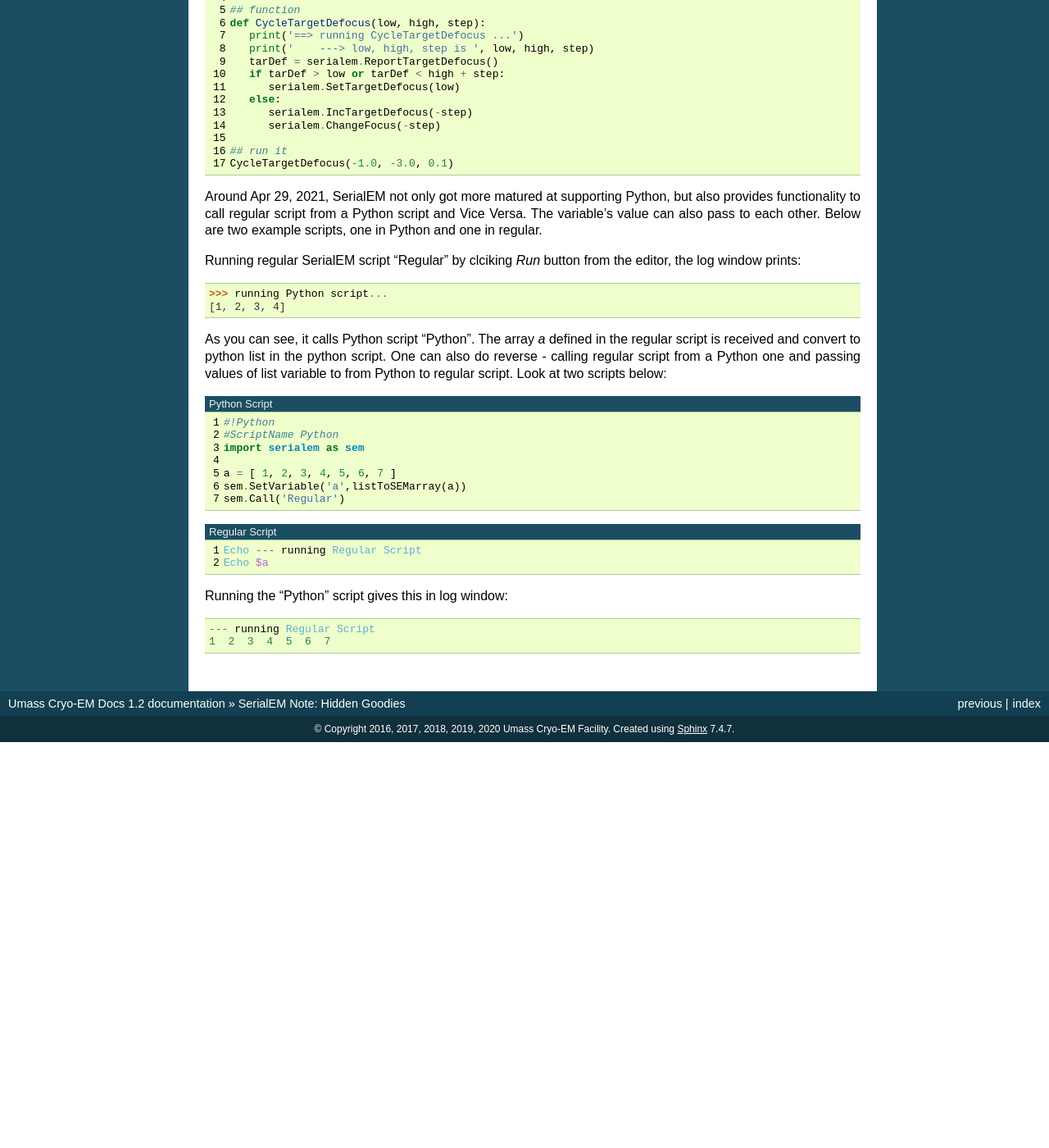
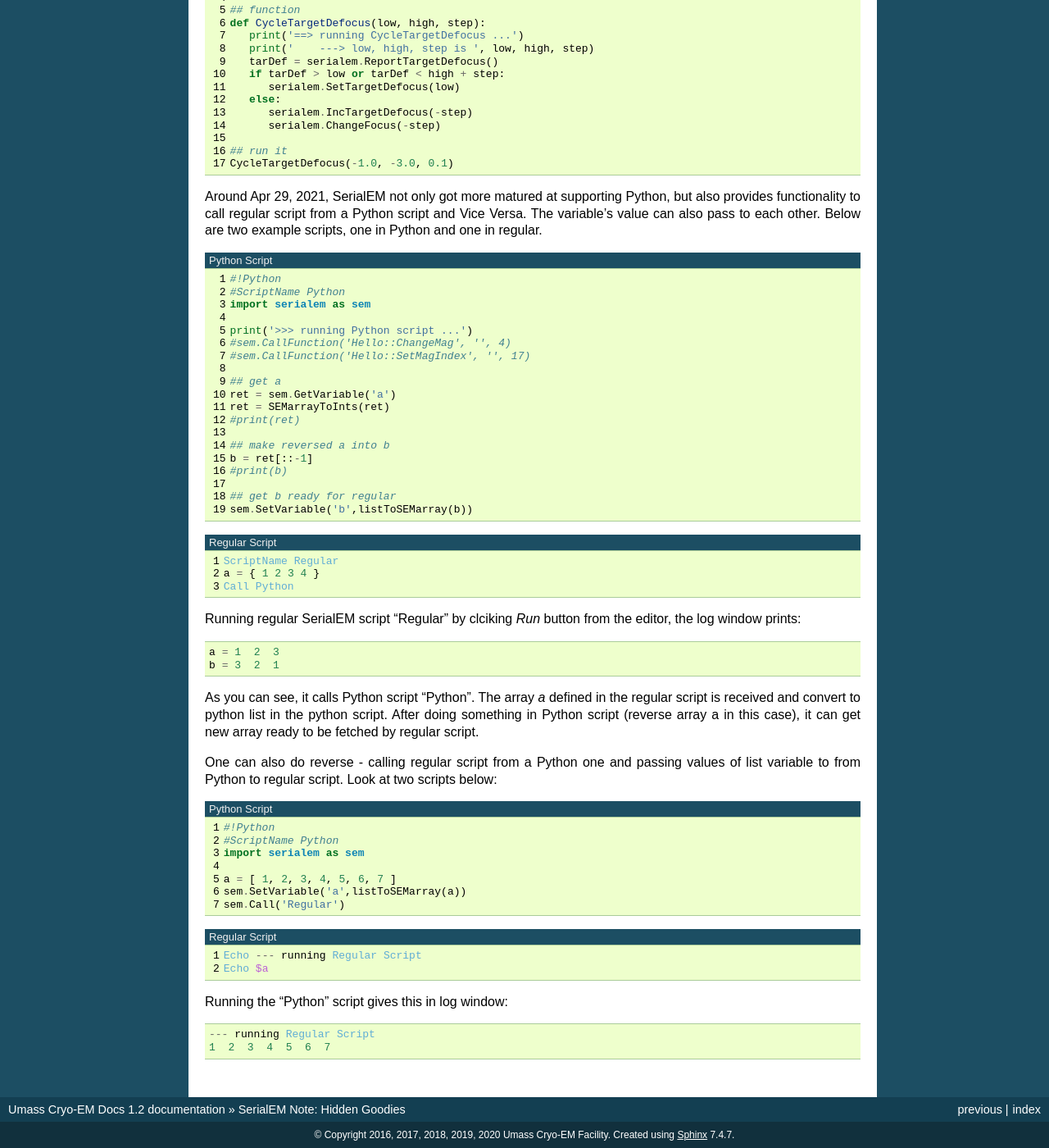
Before and after one commit to xuchen66/sphinx-emdocs, a Sphinx documentation site: the page built from source/serialem-note-hidden-goodies.rst, in a window 1280 px wide and 1400 px high, scrolled down 4191 px. Shown: the whole window at 82% size. Built offline with Sphinx 7.4.7, drawn with Linux system fonts in a browser that asks for light colours; pages that are not in the unit, such as notebooks, are missing from menus; before the commit the page ends 5096 px from its top, so only the background shows below that.

Commit message:
Update serialem-note-hidden-goodies.rst

```diff
--- a/source/serialem-note-hidden-goodies.rst
+++ b/source/serialem-note-hidden-goodies.rst
@@ -283,11 +283,20 @@ Around Apr 29, 2021, SerialEM not only got more matured at supporting Python, bu
    #sem.CallFunction('Hello::ChangeMag', '', 4)
    #sem.CallFunction('Hello::SetMagIndex', '', 17)
 
+   ## get a
    ret = sem.GetVariable('a')
    ret = SEMarrayToInts(ret)
-   print(ret)
+   #print(ret)
 
- .. code-block:: Ruby
+   ## make reversed a into b
+   b = ret[::-1]
+   #print(b)
+
+   ## get b ready for regular
+   sem.SetVariable('b',listToSEMarray(b))
+
+
+.. code-block:: Ruby
    :linenos:
    :caption: Regular Script
 
@@ -299,10 +308,11 @@ Running regular SerialEM script "Regular" by clciking *Run* button from the edit
 
 .. code-block:: python
 
-   >>> running Python script...
-   [1, 2, 3, 4]
+   a = 1  2  3
+   b = 3  2  1
 
-As you can see, it calls Python script "Python". The array *a* defined in the regular script is received and convert to python list in the python script.
+As you can see, it calls Python script "Python". The array *a* defined in the regular script is received and convert to python list in the python script. After doing something in Python script (reverse array a in this case), it can get new array ready to be fetched by regular script.
+
 One can also do reverse - calling regular script from a Python one and passing values of list variable to from Python to regular script. Look at two scripts below:
 
 .. code-block:: python
```
